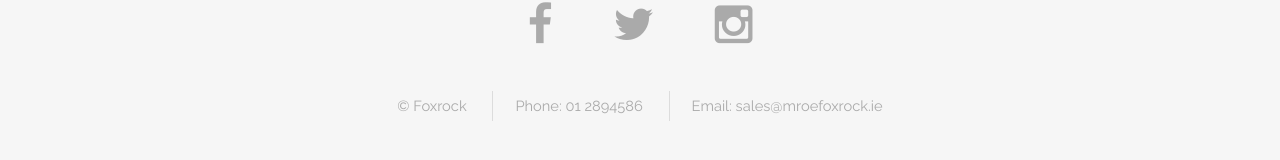
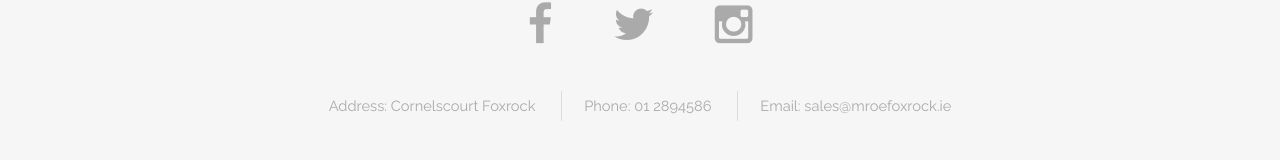
Before and after one commit to mroeandsons/website, a plain HTML site: page index.html in a window 1280 px wide. Shown: the part 3263-3423 px from the top of the page. Drawn offline with Linux system fonts and the light colour scheme.

Commit message:
first commit

```diff
--- a/index.html
+++ b/index.html
@@ -156,7 +156,7 @@
 						<li><a href="#" class="icon fa-instagram"></a></li>
 					</ul>
 					<ul class="copyright">
-						<li>&copy; Foxrock</li>
+						<li>Address: Cornelscourt Foxrock</li>
 						<li>Phone: <a href="http://templated.co">01 2894586</a></li>
 						<li>Email: <a href="http://unsplash.com">sales@mroefoxrock.ie</a></li>
 					</ul>
```
